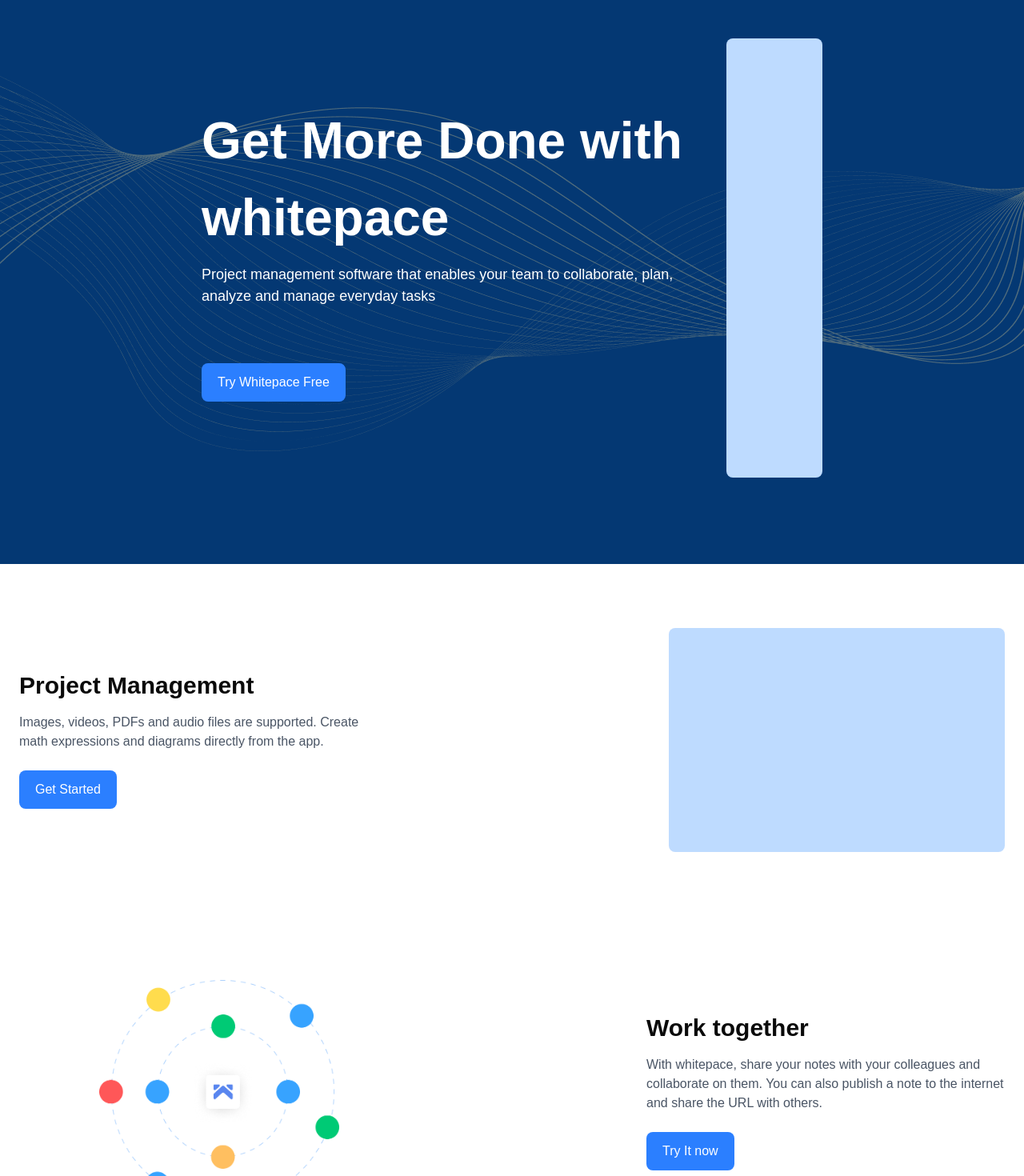
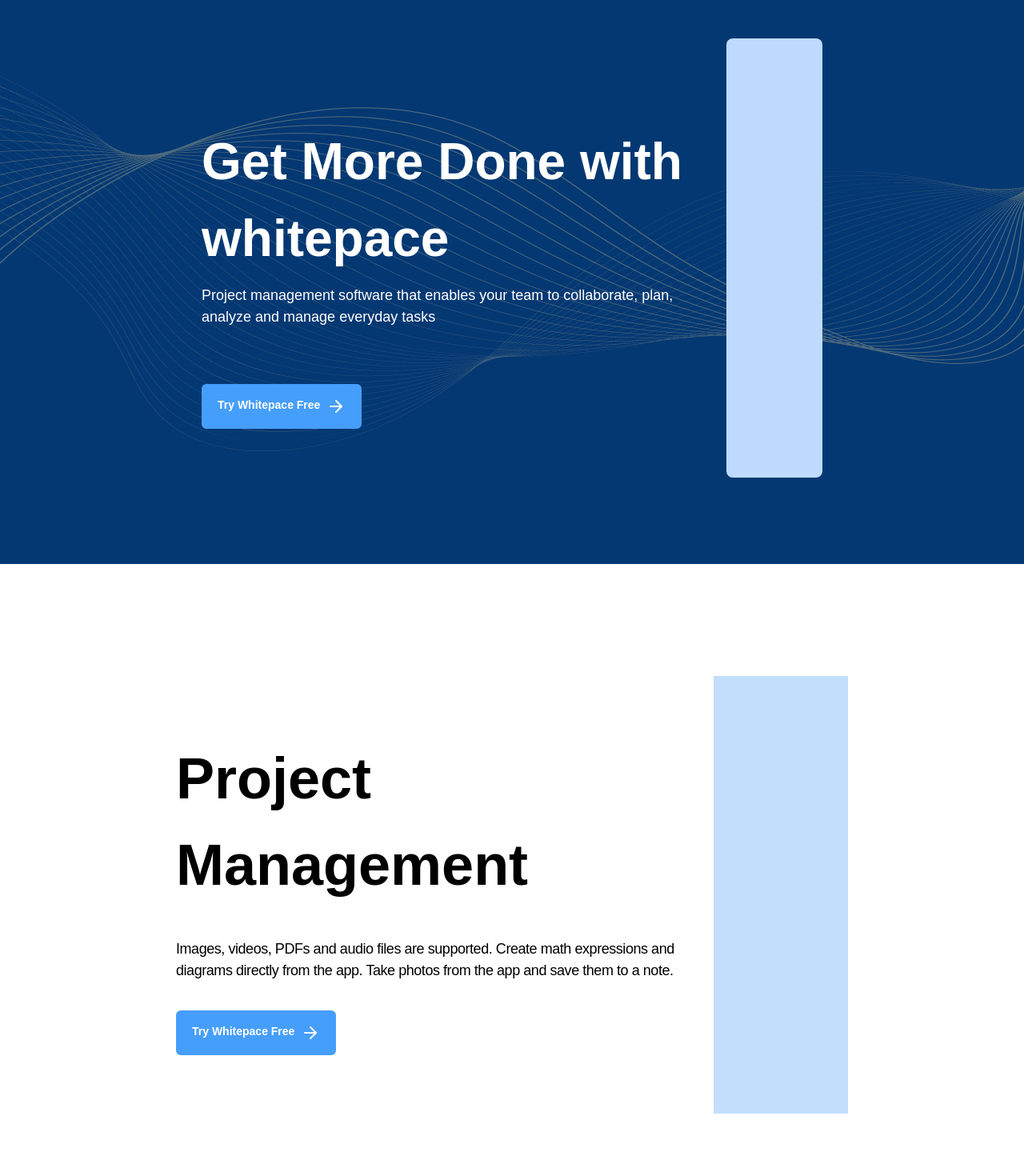
Before and after one commit to joshuaolatunji/Whitespace, a React (Vite) app: page / in a window 1280 px wide. Shown: the part 220-1690 px from the top of the page at 80% size. Built offline with nearby package versions, Linux system fonts and the light colour scheme.

Commit message:
New Section

```diff
--- a/src/App.tsx
+++ b/src/App.tsx
@@ -6,12 +6,13 @@
 import Hero from "./components/Hero/Hero"
 import Navbar from "./components/Navbar/Navbar"
 import Pricing from "./components/Pricing/Pricing"
-import ProjectManagement from "./components/ProjectManagement/ProjectManagement"
+// import ProjectManagement from "./components/ProjectManagement/ProjectManagement"
 import Sponsors from "./components/Sponsors/Sponsors"
 import WorkEverywhere from "./components/WorkEverywhere/WorkEverywhere"
 import WorkTogether from "./components/WorkTogether/WorkTogether"
 import YourData from "./components/YourData/YourData"
 import Testimonials from "./components/Testimonials/Testimonials";
+import WorkManagement from "./components/WorkManagement/WorkManagement";
 
 
 function App() {
@@ -23,7 +24,8 @@
     </div>
 
       <Hero />
-      <ProjectManagement />
+      {/* <ProjectManagement /> */}
+      <WorkManagement />
       <WorkTogether />
       <ExtensionBanner />
       <Customise />
--- /dev/null
+++ b/src/components/Button/Button.tsx
@@ -0,0 +1,12 @@
+import { ArrowRight } from 'lucide-react';
+
+function Button() {
+    return (
+        <button className="flex gap-2 bg-site text-white text-sm font-semibold px-5 py-4 rounded-sm">
+            Try Whitepace Free
+            <ArrowRight />
+        </button>
+    )
+}
+
+export default Button
--- a/src/components/Hero/Hero.tsx
+++ b/src/components/Hero/Hero.tsx
@@ -1,11 +1,13 @@
 import image from "../../assets/Element 2.png"
+import Button from "../Button/Button";
+
 
 function Hero() {
   return (
     <section className="bg-nav-bg p-8 h-207.25 w-full" style={{ backgroundImage: `url(${image})`, backgroundRepeat: 'no-repeat',  backgroundPosition: "center",}}>
-      <div className="flex mx-auto justify-evenly px-55 py-35 ">
+      <div className="flex flex-col lg:flex-row items-center justify-center mx-auto lg:justify-evenly px-55 py-35">
 
-        <div className="text-white gap-5 max-w-164 max-h-59.5 justify-center mt-20">
+        <div className="text-white gap-5 max-w-164 max-h-59.5 justify-center mb-25">
 
           <h1 className="text-[64px] w-164 h-38.5 font-bold mb-12">Get More Done with whitepace</h1>
 
@@ -13,9 +15,7 @@
             Project management software that enables your team to collaborate, plan, analyze and manage everyday tasks
           </p>
 
-          <button className="bg-blue-500 text-white px-5 py-3 rounded-md font-medium">
-            Try Whitepace Free
-          </button>
+          <Button />
 
         </div>
 
--- a/src/components/Navbar/Navbar.tsx
+++ b/src/components/Navbar/Navbar.tsx
@@ -2,6 +2,9 @@
 import Logo from "./Logo";
 import { useState } from "react";
 import { Menu, X } from "lucide-react";
+import Button from "../Button/Button";
+import { ArrowRight } from 'lucide-react';
+
 
 function Navbar() {
   const [isOpen, setIsOpen] = useState(false);
@@ -22,9 +25,7 @@
           <button className="bg-but-yel text-[#043873] text-sm font-semibold px-10 py-4 rounded-sm">
             Login
           </button>
-          <button className="bg-site text-white text-sm font-semibold px-10 py-4 rounded-sm">
-            Try Whitepace Free
-          </button>
+         <Button />
         </div>
 
         </div>
@@ -41,11 +42,12 @@
       {isOpen && (
         <div className="lg:hidden flex flex-col gap-4 bg-[#043873] px-6 pb-6">
           <Dropdown />
-          <button className="bg-but-yel text-[#043873] text-sm font-semibold px-4 py-2 rounded-sm text-left">
+          <button className="bg-but-yel text-[#043873] text-sm font-semibold px-4 py-2 rounded-sm w-50">
             Login
           </button>
-          <button className="bg-site text-white text-sm font-semibold px-4 py-2 rounded-md">
+          <button className=" flex bg-site text-white text-sm font-semibold px-4 py-2 rounded-md w-50 gap-2">
             Try Whitepace Free
+            <ArrowRight />
           </button>
         </div>
       )}
--- /dev/null
+++ b/src/components/WorkManagement/WorkManagement.tsx
@@ -0,0 +1,53 @@
+import Button from "../Button/Button";
+import image from "../../assets/Work Together Image.png"
+
+
+
+function WorkManagement() {
+    return (
+        <section className="bg-white h-[1588px] w-full ">
+            <div className="flex lg:flex-row flex-col items-center justify-center lg:justify-evenly px-55 py-35">
+
+                <div className="text-black ">
+                    <h1 className="text-[72px] font-bold w-2xl h-43.5 mb-20">
+                        Project Management
+                    </h1>
+
+                    <p className="text-[18px] font-light w-2xl h-22.5 tracking-tight ">
+                        Images, videos, PDFs and audio files are supported. Create math expressions and diagrams directly from the app. Take photos from the app and save them to a note.
+                    </p>
+
+                    <Button />
+
+                </div>
+
+                <div className="bg-[#C4DEFD] w-187 h-136.75">
+
+                </div>
+
+                {/* <div className="text-black ">
+
+                    <div className=" w-177.5 h-165.25">
+                        <img src={image} alt="" />
+                    </div>
+
+                    <h1 className="text-[72px] font-bold w-2xl h-43.5 mb-20">
+                        Project Management
+                    </h1>
+
+                    <p className="text-[18px] font-light w-2xl h-22.5 tracking-tight ">
+                        Images, videos, PDFs and audio files are supported. Create math expressions and diagrams directly from the app. Take photos from the app and save them to a note.
+                    </p>
+
+                    <Button />
+
+                </div> */}
+
+
+            </div>
+
+        </section>
+    )
+}
+
+export default WorkManagement
```
